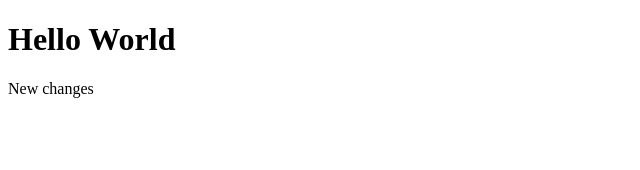
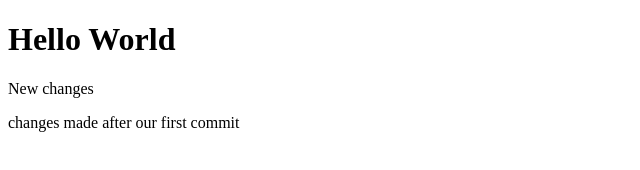
Before and after one commit to Im-Vignesh-V/test-repo, a plain HTML site: page index.html in a window 1280 px wide. Shown: the whole page, without its empty margins (0-640 px from the left). Drawn offline with Linux system fonts and the light colour scheme.

Commit message:
Add style2.css

```diff
--- a/index.html
+++ b/index.html
@@ -8,5 +8,6 @@
 <body>
     <h1>Hello World</h1>
     <p>New changes</p>
+    <p>changes made after our first commit</p>
 </body>
 </html>
--- a/style.css
+++ b/style.css
@@ -1,3 +1,4 @@
 *{
     margin:0;
+    padding:0;
 }
```
Also changed, not shown: style2.css (added).
